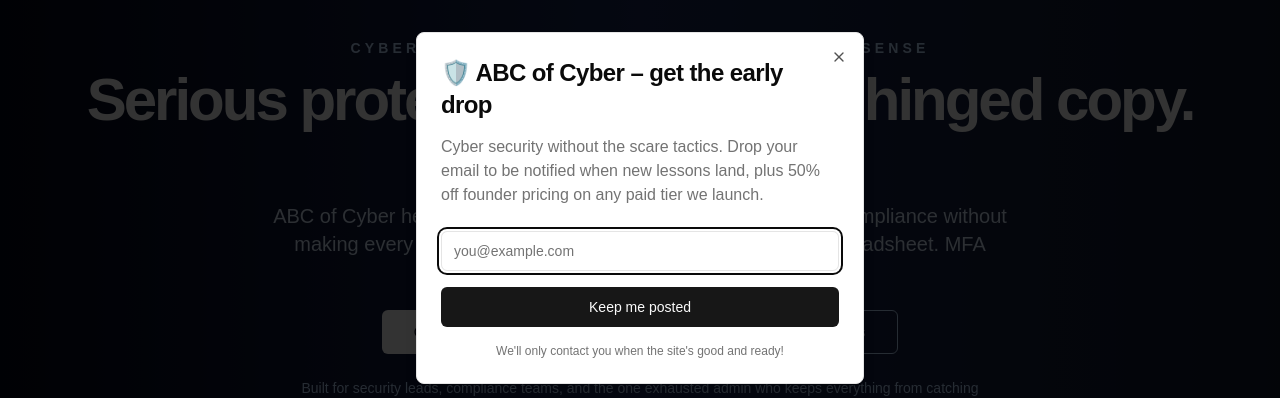
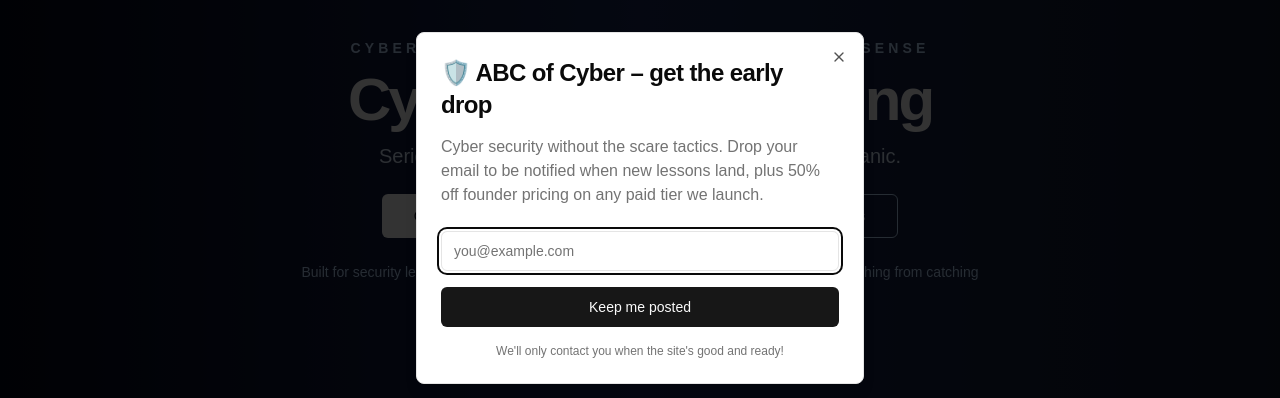
Before and after one commit to darrinmc1/ABCofCyber, a Next.js app: page / in a window 1280 px wide. Shown: the part 192-590 px from the top of the page. Built offline with nearby package versions, Linux system fonts and the light colour scheme; no server answers.

Commit message:
update hero copy - cybersecurity training messaging

```diff
--- a/app/page.tsx
+++ b/app/page.tsx
@@ -67,11 +67,10 @@ export default function Home() {
                 Cyber security for teams allergic to nonsense
               </p>
               <h1 className="text-3xl font-bold tracking-tighter sm:text-4xl md:text-5xl lg:text-6xl">
-                Serious protection. Slightly unhinged copy. Very little panic.
+                Cybersecurity Training
               </h1>
               <p className="mx-auto max-w-[760px] text-blue-100 md:text-xl">
-                ABC of Cyber helps you assess risk, tighten controls, and track compliance without making every meeting
-                feel like a hostage negotiation with a spreadsheet. MFA included. Fear not.
+                Serious protection. Slightly unhinged copy. Very little panic.
               </p>
             </div>
             <div className="flex flex-col sm:flex-row gap-4">
```
